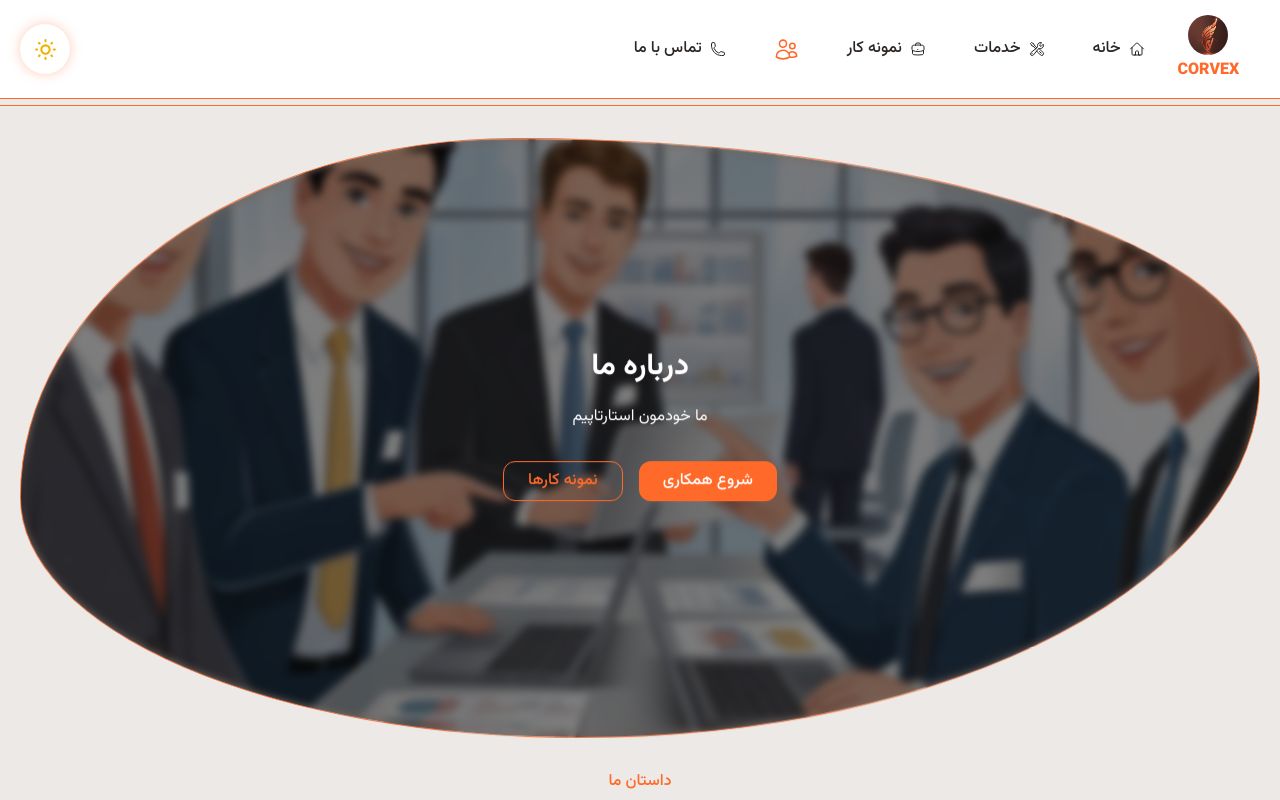
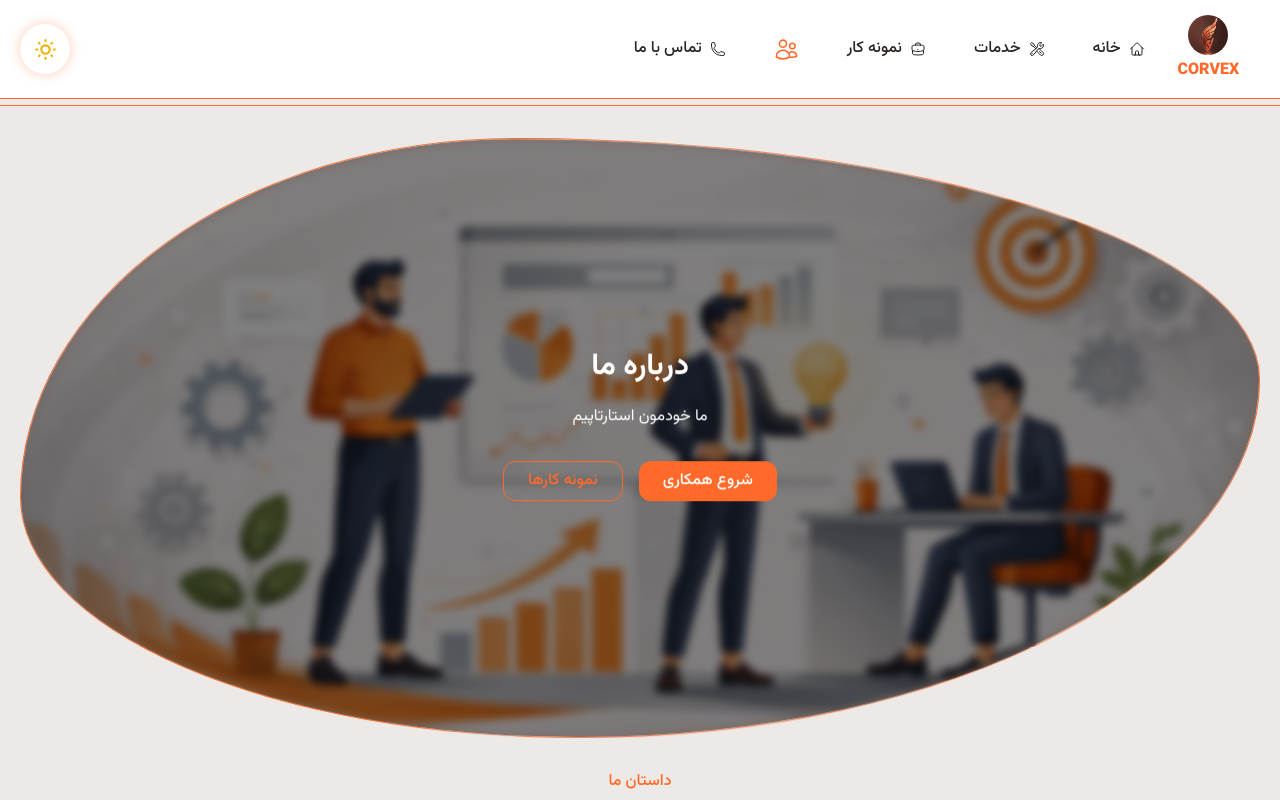
Before and after one commit to mohadese-Kh-2002/corporate_template, a React (Vite) app: page /about_us in a window 1280 px wide. Shown: the top 800 px of the page. Built offline with nearby package versions, Linux system fonts and the light colour scheme.

Commit message:
corporate_template

```diff
--- a/package.json
+++ b/package.json
@@ -1,13 +1,16 @@
 {
   "name": "company_template",
   "private": true,
+  "homepage": "https://mohadese-kh-2002.github.io/corporate_template/",
   "version": "0.0.0",
   "type": "module",
   "scripts": {
     "dev": "vite",
     "build": "vite build",
     "lint": "eslint .",
-    "preview": "vite preview"
+    "preview": "vite preview",
+    "predeploy": "npm run build",
+    "deploy": "gh-pages -d dist"
   },
   "dependencies": {
     "@tailwindcss/vite": "^4.1.18",
@@ -29,6 +32,7 @@
     "eslint": "^9.39.1",
     "eslint-plugin-react-hooks": "^7.0.1",
     "eslint-plugin-react-refresh": "^0.4.24",
+    "gh-pages": "^6.3.0",
     "globals": "^16.5.0",
     "vite": "^7.2.4"
   }
--- a/src/components/Hero.jsx
+++ b/src/components/Hero.jsx
@@ -7,8 +7,8 @@ import { useLocation } from "react-router-dom"
 const Hero = ({title,description}) => {
   const {pathname}=useLocation()
   const Hero=SiteData.pages
-  const imageUri=Hero[pathname.split('/')[1]]?.hero.backgroundImage ?? '/images/hero.png'
-
+  const base = import.meta.env.BASE_URL;
+  const imageUri=`${base.slice(0,base.length-1)}${Hero[pathname.split('/')[1]]?.hero.backgroundImage}` && `${base.slice(0,base.length-1)}images/hero.png`
   return (
           <section
           className={`
--- a/src/components/Home/Hero.jsx
+++ b/src/components/Home/Hero.jsx
@@ -3,11 +3,12 @@ import siteData from "../../data/site.json";
 import TextHighlighter from "../Highlight";
 const Hero = () => {
   const hero = siteData.pages.home.hero;
+  const base = import.meta.env.BASE_URL;
   return (
     <section className="grid grid-cols-1 lg:grid-cols-2 gap-16 items-center">
       <div className="wave-box overflow-hidden border border-(--primary)">
         <img
-          src="/images/hero.png"
+          src={`${base.slice(0, base.length - 1)}images/hero.png`}
           alt="hero"
           className="w-full h-full object-cover"
         />
--- a/src/components/Services/ServiceCard.jsx
+++ b/src/components/Services/ServiceCard.jsx
@@ -45,7 +45,7 @@ const ServiceCard = ({
       titleClass: "text-lg font-bold mb-2",
     },
   };
-
+ const base = import.meta.env.BASE_URL;
   const style = variants[variant] || variants.default;
 
   return (
@@ -61,7 +61,7 @@ const ServiceCard = ({
           </div>
         ) : (
           <div
-            className={`w-12.5 aspect-square rounded-full  bg-[url('${imgUri}')] bg-center bg-cover bg-no-repeat`}
+            className={`w-12.5 aspect-square rounded-full  bg-[url('${base.slice(0,base.length-1)}${imgUri}')] bg-center bg-cover bg-no-repeat`}
           />
         )}
 
--- a/src/components/portfolio/PortfolioCard.jsx
+++ b/src/components/portfolio/PortfolioCard.jsx
@@ -7,8 +7,8 @@ const PortfolioCard = ({
   id,
   description = "",
 }) => {
-
-  const imageUrl = images && images.length > 0 ? images[0] : "/images/hero.png";
+ const base = import.meta.env.BASE_URL;
+const imageUrl = images && images.length > 0 ? `${base.slice(0,base.length-1)}${images[0]}` : `${base.slice(0,base.length-1)}/images/hero.png`;
 
   return (
     <div className="group relative mx-auto w-full max-w-sm">
--- a/src/pages/About.jsx
+++ b/src/pages/About.jsx
@@ -17,7 +17,7 @@ import SEO from "../components/SEO";
 const About = () => {
   const aboutHero = siteData.pages.about_us.hero;
   const about = siteData.about;
-
+ const base = import.meta.env.BASE_URL;
   return (
     <>
       <SEO
@@ -194,7 +194,7 @@ const About = () => {
                             <div className="w-full h-full rounded-full overflow-hidden border-2 border-(--primary) shadow-lg">
                               <img
                               loading="lazy"
-                                src={member.image}
+                                src={`${base.slice(0,base.length-1)}${member.image}`}
                                 alt={member.name}
                                 className="w-full h-full object-cover group-hover:scale-110 transition-transform duration-500"
                               />
--- a/src/pages/Home.jsx
+++ b/src/pages/Home.jsx
@@ -27,6 +27,7 @@ const Home = () => {
   const portfolio = siteData.portfolio;
   const aboutData = siteData.about;
   const concatData=siteData.contact
+   const base = import.meta.env.BASE_URL;
   const stats = siteData.pages.home.stats;
   const [counts, setCounts] = useState(stats.map(() => 0));
   const [hasAnimated, setHasAnimated] = useState(false);
@@ -218,7 +219,7 @@ const Home = () => {
     {portfolio[0] && (
       <div className="relative h-100 rounded-3xl overflow-hidden group">
         <img
-          src={portfolio[0].images[0]}
+          src={`${base.slice(0,base.length-1)}${portfolio[0].images[0]}`}
           alt={portfolio[0].title}
           className="w-full h-full object-cover group-hover:scale-110 transition-all duration-500"
         />
@@ -242,7 +243,7 @@ const Home = () => {
       {portfolio.slice(1, 5).map((p) => (
         <div key={p.id} className="relative h-47.5 rounded-2xl overflow-hidden group">
           <img
-            src={p.images[0]}
+            src={`${base.slice(0,base.length-1)}${p.images[0]}`}
             alt={p.title}
             className="w-full h-full object-cover group-hover:scale-110 transition-all duration-500"
           />
--- a/src/pages/PortfolioDetails.jsx
+++ b/src/pages/PortfolioDetails.jsx
@@ -17,7 +17,7 @@ import Title from "../components/Title";
 import PortfolioCard from "../components/portfolio/PortfolioCard";
 const PortfolioDetails = () => {
   const { id } = useParams();
-
+ const base = import.meta.env.BASE_URL;
   const portfolioItems = siteData.portfolio;
   const portfolioItem = portfolioItems.find((p) => p.id === Number(id));
   const samePortfolio = portfolioItems.filter(
@@ -106,7 +106,7 @@ const PortfolioDetails = () => {
                   <SwiperSlide key={index}>
                     <div className="relative aspect-video bg-(--surface)">
                       <img
-                        src={img}
+                        src={`${base.slice(0,base.length-1)}${img}`}
                         alt={`${portfolioItem.title} - تصویر ${index + 1}`}
                         className="w-full h-full object-cover"
                       />
--- a/src/pages/ServiceDetails.jsx
+++ b/src/pages/ServiceDetails.jsx
@@ -46,7 +46,7 @@ const ServiceDetails = () => {
     siteData.services.find((s) => s.id === parseInt(id)) ||
     siteData.services[0];
   const IconComponent = iconsMap[service?.icon] || FaRocket;
-
+  const base = import.meta.env.BASE_URL;
   if (!service) {
     return (
       <Container>
@@ -122,7 +122,7 @@ const ServiceDetails = () => {
                 <div className=" bg-transparent rounded-[36px] p-12 text-center border border-(--border)">
                   {service.imgUri ? (
                     <img
-                      src={service.imgUri}
+                      src={`${base.slice(0, base.length - 1)}${service.imgUri}`}
                       alt={service.title}
                       className="w-full h-64 object-cover rounded-2xl mb-6"
                     />
--- a/vite.config.js
+++ b/vite.config.js
@@ -4,6 +4,7 @@ import tailwindcss from '@tailwindcss/vite'
 
 // https://vite.dev/config/
 export default defineConfig({
-  plugins: [react(),tailwindcss()]
+  plugins: [react(),tailwindcss()],
+  base:'/corporate_template/'
 
 })
```
Also changed, not shown: 1 other file (tests, documents, lock files or other folders). Lines whose indentation alone changed are shown as unchanged.
